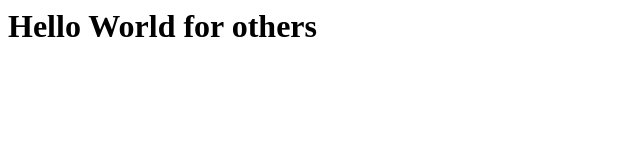
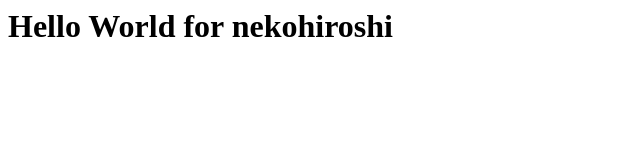
Before and after one commit to T-ogasawara2020/udemy_rds, a plain HTML site: page index.html in a window 1280 px wide. Shown: the whole page, without its empty margins (0-640 px from the left). Drawn offline with Linux system fonts and the light colour scheme.

Commit message:
Update index.html

```diff
--- a/index.html
+++ b/index.html
@@ -1 +1 @@
-<html><h1>Hello World for others</h1></html>
+<html><h1>Hello World for nekohiroshi</h1></html>
```
